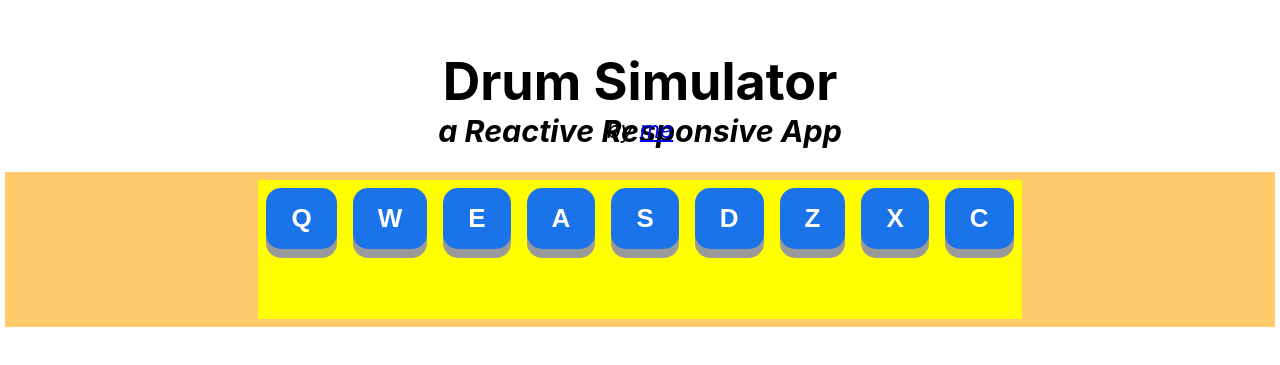
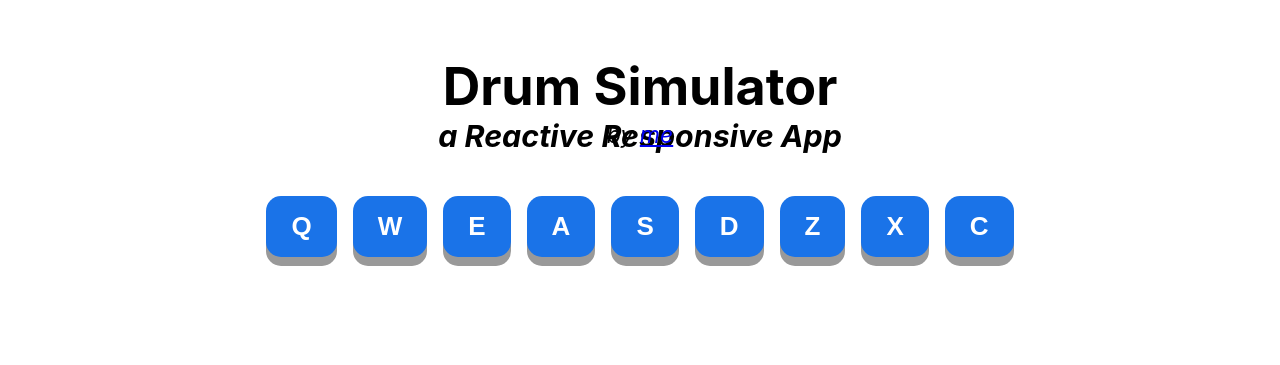
Before and after one commit to DiegoGorgazzi/drum-machine, a React (Create React App) app: page / in a window 1280 px wide. Shown: the part 241-606 px from the top of the page. Built offline with nearby package versions, Linux system fonts and the light colour scheme.

Commit message:
Adjust #drum-machine CSS

```diff
--- a/src/components/DrumMachine.css
+++ b/src/components/DrumMachine.css
@@ -1,13 +1,16 @@
 #drum-machine {
+  background-color: white;
+  width: 70%;
+  min-width: 250px;
+  border-radius: 20px;
   display: flex;
+  flex-direction: column;
+  align-items: center;
   justify-content: center;
-  align-items: center;
-  background-color: #ffca6b;
-  margin: 5px;
+  align-self: center;
 }
 
 #display {
+  margin-top: 16px;
 
-  margin: 8px;
-  background-color: yellow;
 }
```
